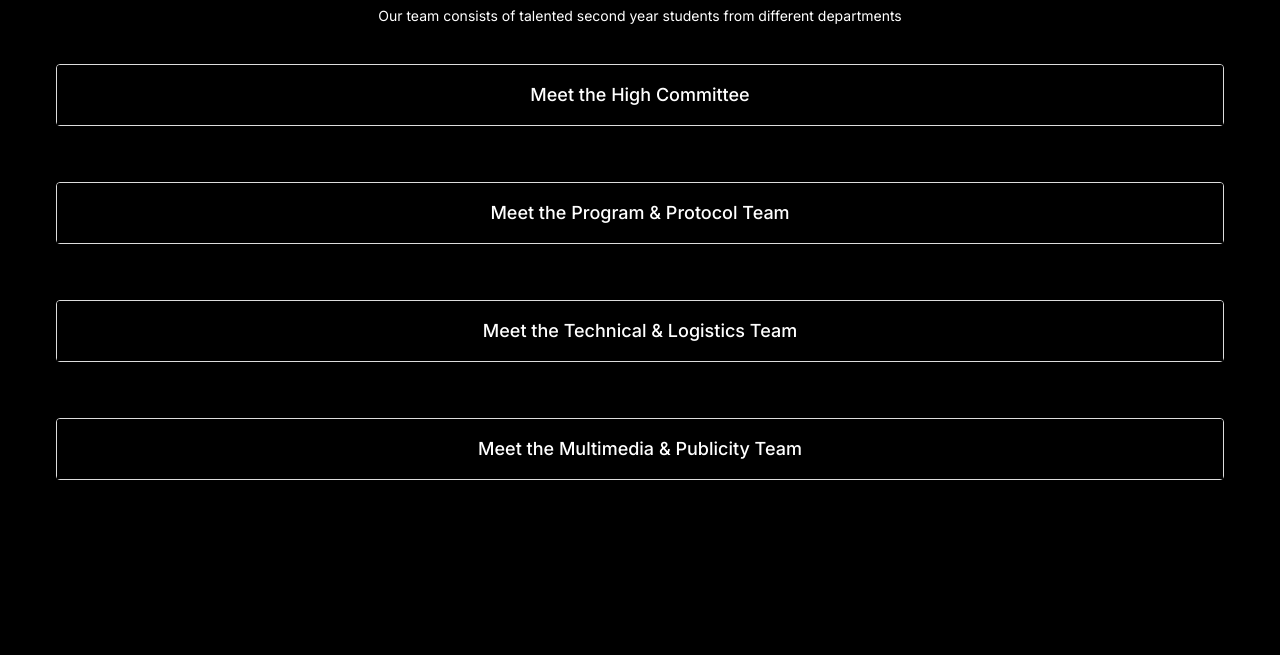
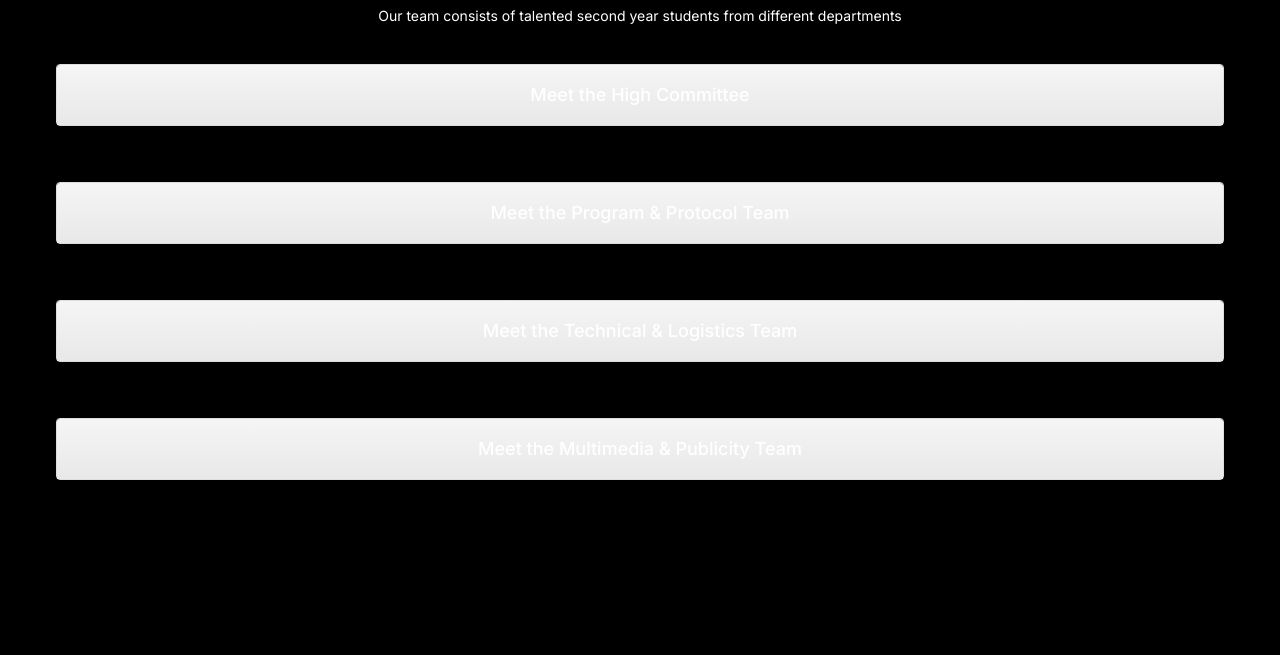
Before and after one commit to faiqahAzman/SEID2022, a plain HTML site: page about-us.html in a window 1280 px wide. Shown: the part 140-795 px from the top of the page. Drawn offline with nearby package versions, Linux system fonts and the light colour scheme; files whose address does not match are found by name.

Commit message:
fixed link

```diff
--- a/about-us.html
+++ b/about-us.html
@@ -7,10 +7,19 @@
 
     <link rel="stylesheet" href="style/about-us-styles.css" type="text/css">
 
+    <!-- Latest compiled and minified CSS -->
+    <link rel="stylesheet" href="https://cdn.jsdelivr.net/npm/bootstrap@3.4.1/dist/css/bootstrap.min.css" integrity="sha384-HSMxcRTRxnN+Bdg0JdbxYKrThecOKuH5zCYotlSAcp1+c8xmyTe9GYg1l9a69psu" crossorigin="anonymous">
 
-        <link rel="stylesheet" href="https://maxcdn.bootstrapcdn.com/bootstrap/3.4.1/css/bootstrap.min.css">
+    <!-- Optional theme -->
+    <link rel="stylesheet" href="https://cdn.jsdelivr.net/npm/bootstrap@3.4.1/dist/css/bootstrap-theme.min.css" integrity="sha384-6pzBo3FDv/PJ8r2KRkGHifhEocL+1X2rVCTTkUfGk7/0pbek5mMa1upzvWbrUbOZ" crossorigin="anonymous">
 
-        <script src="https://maxcdn.bootstrapcdn.com/bootstrap/3.4.1/js/bootstrap.min.js"></script>
+    <!-- Latest compiled and minified JavaScript -->
+    <script src="https://cdn.jsdelivr.net/npm/bootstrap@3.4.1/dist/js/bootstrap.min.js" integrity="sha384-aJ21OjlMXNL5UyIl/XNwTMqvzeRMZH2w8c5cRVpzpU8Y5bApTppSuUkhZXN0VxHd" crossorigin="anonymous"></script>
+
+
+        <!-- <link rel="stylesheet" href="https://maxcdn.bootstrapcdn.com/bootstrap/3.4.1/css/bootstrap.min.css">
+
+        <script src="https://maxcdn.bootstrapcdn.com/bootstrap/3.4.1/js/bootstrap.min.js"></script> -->
         <script src="https://code.jquery.com/jquery-1.10.2.js"></script>
         <script src="https://polyfill.io/v3/polyfill.min.js?features=default"></script>
 
```
